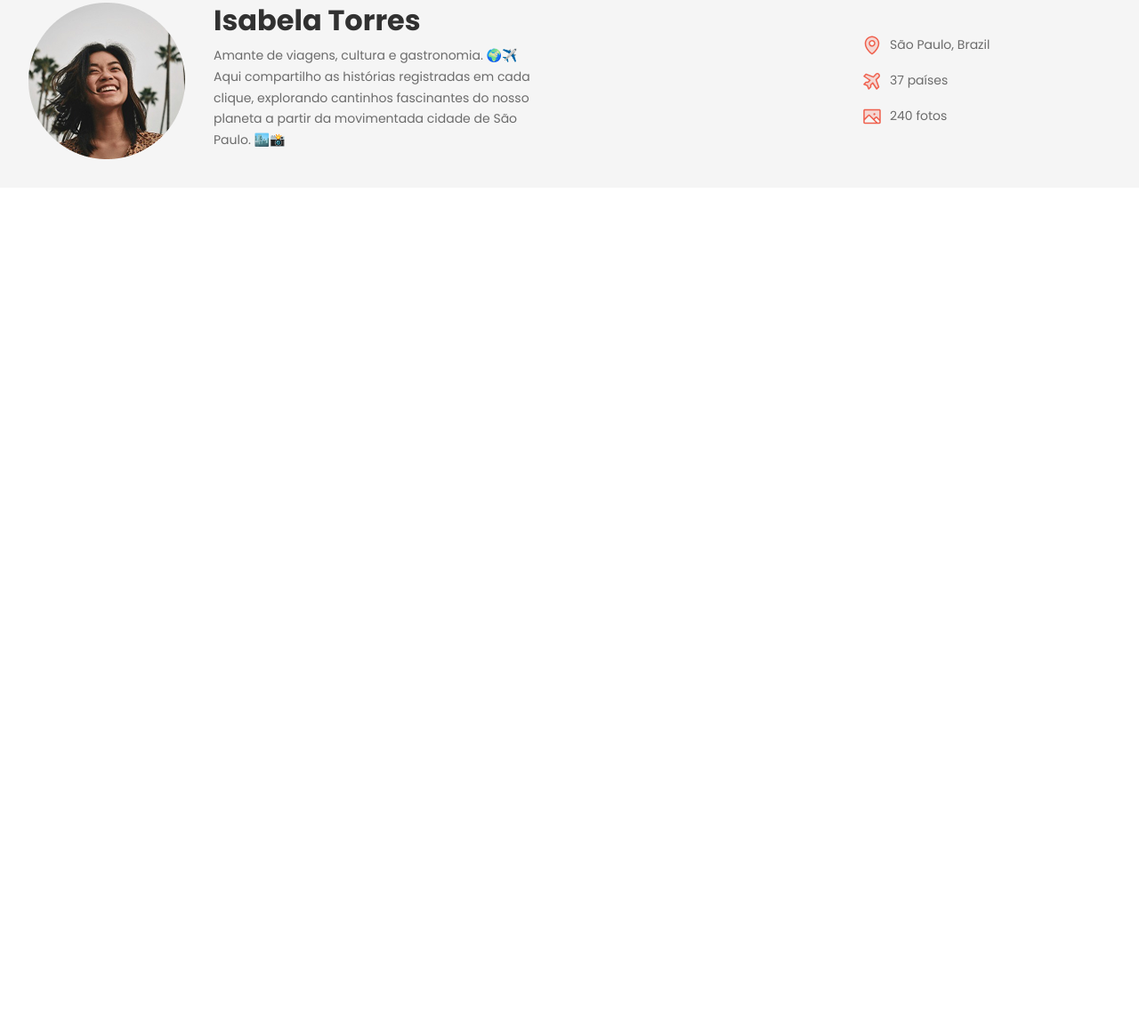
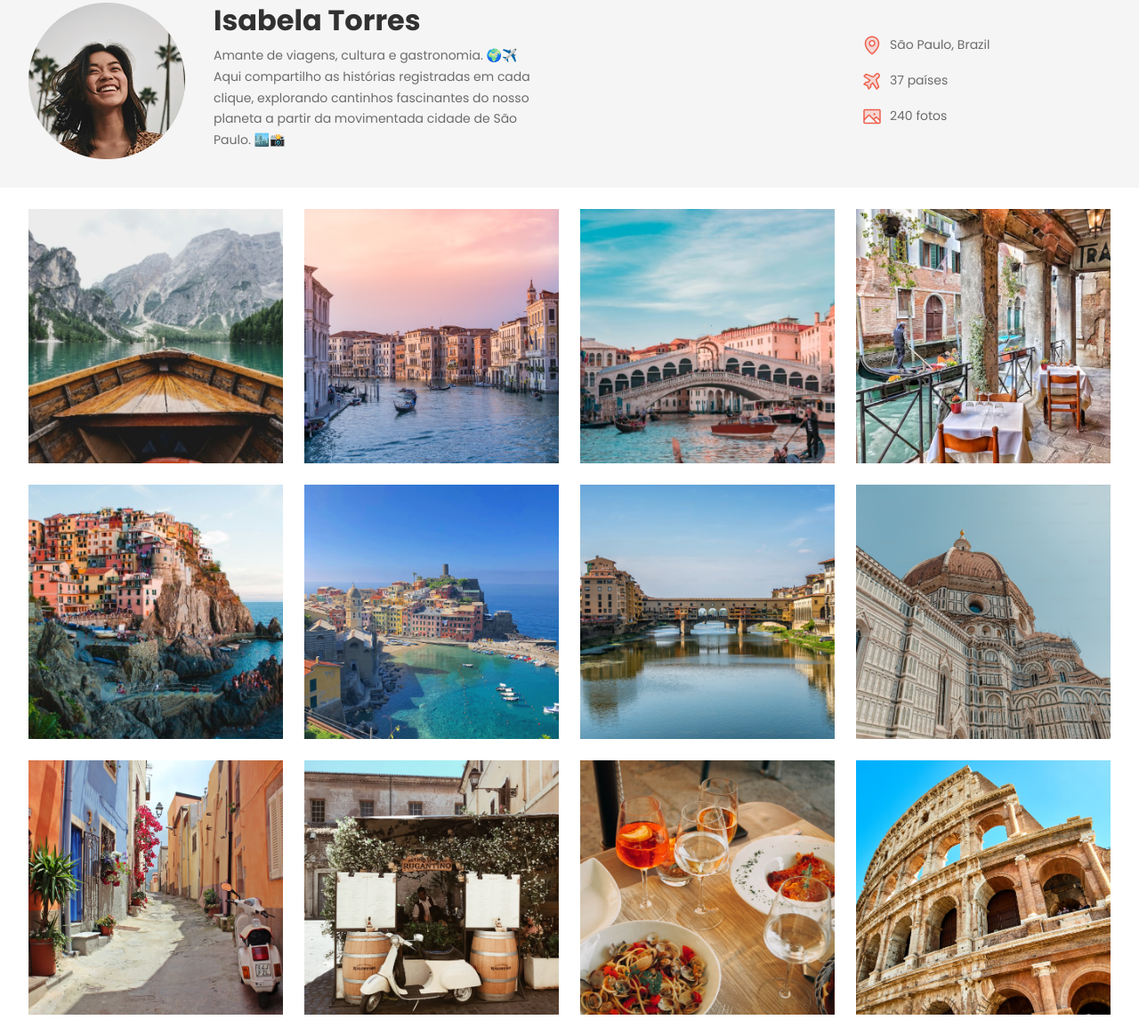
Before and after one commit to devalefhilima/Travelgram, a plain HTML site: page index.html in a window 1280 px wide. Shown: the part 125-1290 px from the top of the page at 89% size. Before the commit the page ends 800 px from the top, so only its background shows below. Drawn offline with Linux system fonts and the light colour scheme.

Commit message:
Adicionando a galeria de imagens com o flex

```diff
--- a/index.html
+++ b/index.html
@@ -75,5 +75,20 @@
             </div>
         </header>
     </div>
+
+    <main class="container">
+        <img src="./assets/images/Image 01.png" alt="Imagem de um barco em um lago">
+        <img src="./assets/images/Image 02.png" alt="Imagem de veneza com vários barcos">
+        <img src="./assets/images/Image 03.png" alt="Imagem de uma ponte em veneza">
+        <img src="./assets/images/Image 04.png" alt="Imagem de um restaurante em veneza">
+        <img src="./assets/images/Image 05.png" alt="Imagem de varias casas em uma montanha">
+        <img src="./assets/images/Image 06.png" alt="Imagem de uma cidade vista de cima">
+        <img src="./assets/images/Image 07.png" alt="Imagem de um rio com uma ponte ao fundo">
+        <img src="./assets/images/Image 08.png" alt="Imagem de uma catedral">
+        <img src="./assets/images/Image 09.png" alt="Imagem de um beco com casas coloridas">
+        <img src="./assets/images/Image 10.png" alt="Imagem de um restaurante e flores na frente">
+        <img src="./assets/images/Image 11.png" alt="Imagem de pratos de comidas e taças com bebiddas">
+        <img src="./assets/images/Image 12.png" alt="imagem do coliseu">
+    </main>
 </body>
 </html>
--- a/styles/index.css
+++ b/styles/index.css
@@ -1,3 +1,4 @@
 @import url(./global.css);
 @import url(./nav.css);
 @import url(./header.css);
+@import url(./main.css);
--- /dev/null
+++ b/styles/main.css
@@ -0,0 +1,12 @@
+main {
+    display: flex;
+    flex-wrap: wrap;
+    gap: 24px;
+    padding-block: 24px;
+}
+
+main img {
+    width: 286px;
+    height: 286px;
+    object-fit: cover;
+}
```
